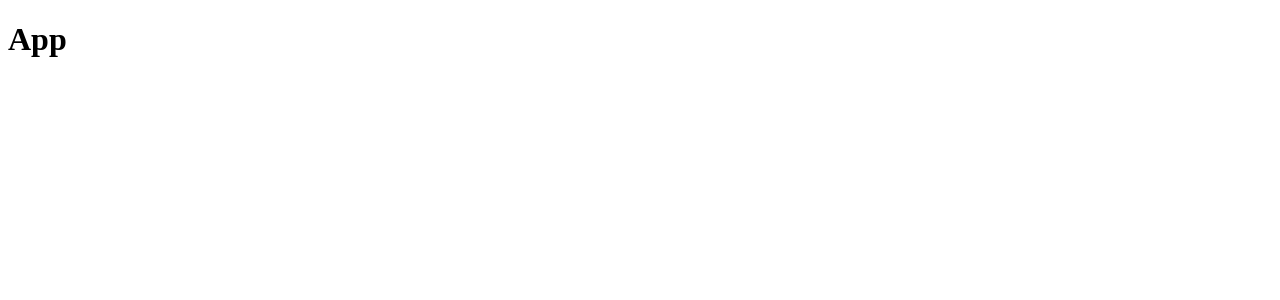
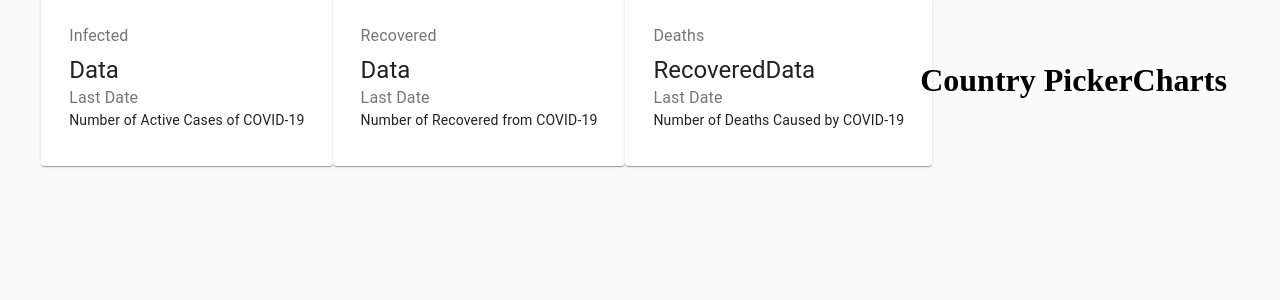
Before and after one commit to tks18/node-covid-tracker, a React (Create React App) app: page / in a window 1280 px wide. Shown: the top 300 px of the page. Built offline with nearby package versions, Linux system fonts and the light colour scheme; no server answers.

Commit message:
Basic Card Component

```diff
--- a/src/App.js
+++ b/src/App.js
@@ -1,9 +1,31 @@
 import React from 'react';
 
-function App() {
-    return <div>
-        <h1 > App </h1>
+import {Cards, Charts, CountryPicker} from './components';
+import Styles from './App.module.css'
+import { fetchData } from './api';
+
+
+class App extends React.Component {
+
+    state = {
+        data: {},
+    }
+
+    async componentDidMount(){
+        const fetchedData  = await fetchData();
+
+        this.setState({data: fetchedData});
+    }
+
+    render() {
+        const { data } = this.state;
+
+        return <div className={Styles.container}>
+        <Cards data={data}/>
+        <CountryPicker />
+        <Charts />
         </div>
+    }
 }
 
 export default App;
--- /dev/null
+++ b/src/App.module.css
@@ -0,0 +1,9 @@
+body {
+    background-color: rgb(250, 250, 250);
+}
+
+.container {
+    display: flex;
+    align-items: center;
+    justify-content: center;
+}
--- /dev/null
+++ b/src/api/index.js
@@ -0,0 +1,13 @@
+import axios from 'axios';
+
+const url = "https://covid19.mathdro.id/api";
+
+export const fetchData =  async () => {
+    try {
+        const { data: { confirmed, recovered, deaths , lastUpdate } } = await axios.get(url);
+
+        return { confirmed, recovered, deaths, lastUpdate }
+    } catch {
+
+    }
+}
--- /dev/null
+++ b/src/components/Cards/Cards.jsx
@@ -0,0 +1,62 @@
+import React from 'react';
+import {Card, CardContent, Typography, Grid} from '@material-ui/core';
+import Styles from './Cards.module.css';
+
+const Cards = (props) => {
+    console.log(props);
+
+    return <div className={Styles.container}>
+        <Grid container spacing={3} justify="center">
+            <Grid item component={Card}>
+                <CardContent>
+                    <Typography color="textSecondary" gutterBottom>
+                        Infected
+                    </Typography>
+                    <Typography variant="h5">
+                        Data
+                    </Typography>
+                    <Typography color="textSecondary" >
+                        Last Date
+                    </Typography>
+                    <Typography variant="body2">
+                        Number of Active Cases of COVID-19
+                    </Typography>
+                </CardContent>
+            </Grid>
+            <Grid item component={Card}>
+                <CardContent>
+                    <Typography color="textSecondary" gutterBottom>
+                        Recovered
+                    </Typography>
+                    <Typography variant="h5">
+                        Data
+                    </Typography>
+                    <Typography color="textSecondary" >
+                        Last Date
+                    </Typography>
+                    <Typography variant="body2">
+                        Number of Recovered from COVID-19
+                    </Typography>
+                </CardContent>
+            </Grid>
+            <Grid item component={Card}>
+                <CardContent>
+                    <Typography color="textSecondary" gutterBottom>
+                        Deaths
+                    </Typography>
+                    <Typography variant="h5">
+                        RecoveredData
+                    </Typography>
+                    <Typography color="textSecondary" >
+                        Last Date
+                    </Typography>
+                    <Typography variant="body2">
+                        Number of Deaths Caused by COVID-19
+                    </Typography>
+                </CardContent>
+            </Grid>
+        </Grid>
+    </div>
+}
+
+export default Cards;
--- /dev/null
+++ b/src/components/Charts/Charts.jsx
@@ -0,0 +1,7 @@
+import React from 'react';
+
+const Chart = function(){
+    return <h1>Charts</h1>
+}
+
+export default Chart;
--- /dev/null
+++ b/src/components/CountryPicker/CountryPicker.jsx
@@ -0,0 +1,7 @@
+import React from 'react';
+
+const CountryPicker = function(){
+    return <h1>Country Picker</h1>
+}
+
+export default CountryPicker;
--- /dev/null
+++ b/src/components/index.js
@@ -0,0 +1,3 @@
+export {default as Cards} from './Cards/Cards'
+export {default as Charts} from './Charts/Charts'
+export {default as CountryPicker} from './CountryPicker/CountryPicker'
```
Also changed, not shown: src/components/Cards/Cards.module.css (added), src/components/Charts/Charts.modules.css (added), src/components/CountryPicker/CountryPicker.modules.css (added).
